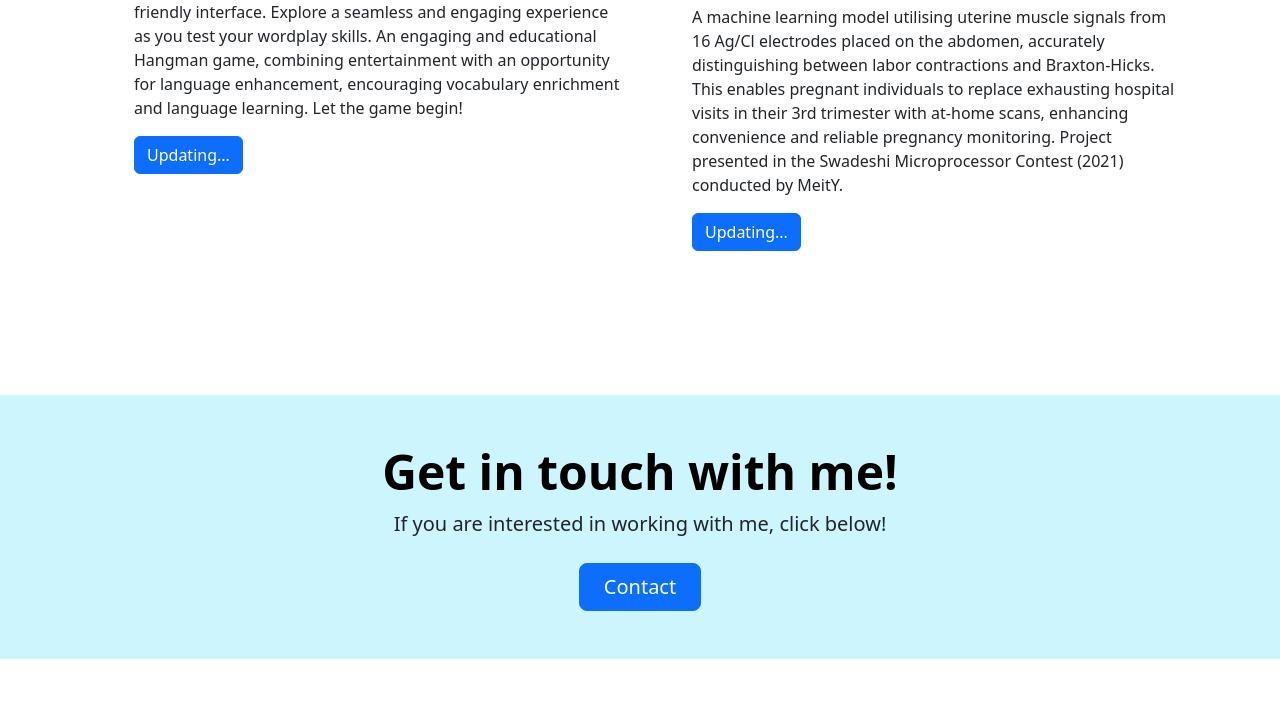
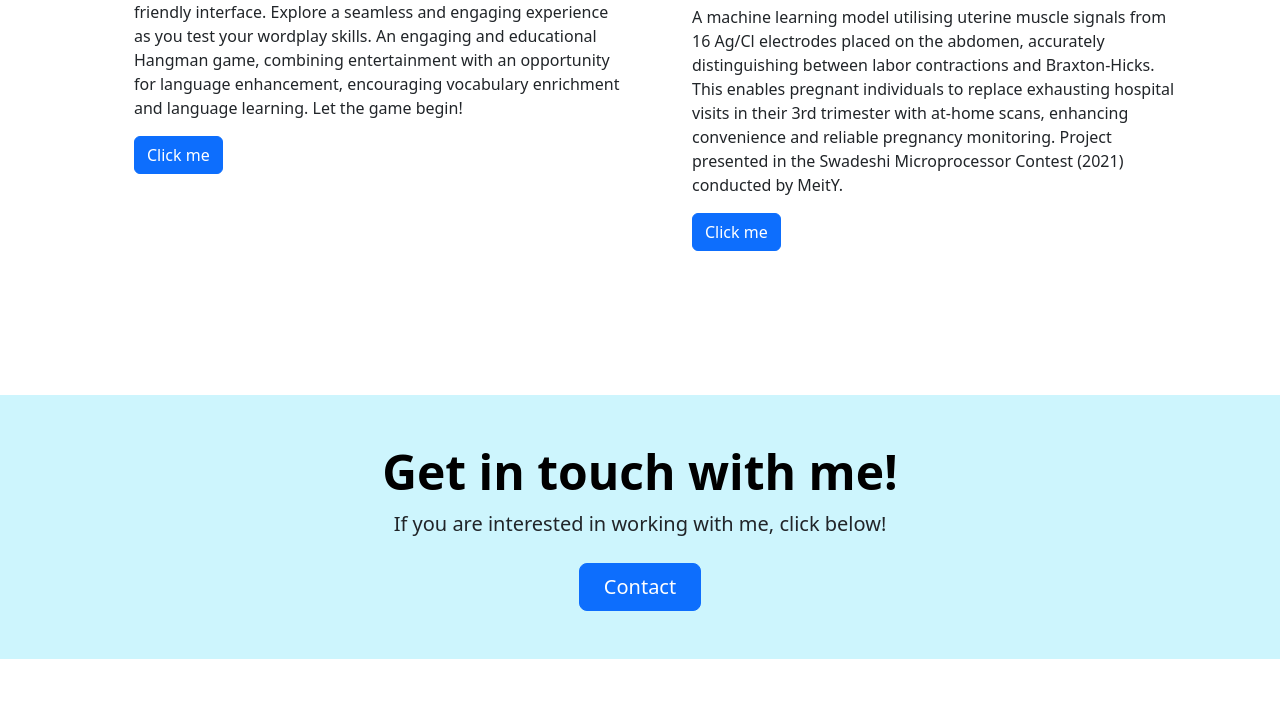
Before and after one commit to SwaminathanT02/my-website, a plain HTML site: page index.html in a window 1280 px wide. Shown: the part 3650-4353 px from the top of the page. Drawn offline with nearby package versions, Linux system fonts and the light colour scheme.

Commit message:
Added Links to Projects

```diff
--- a/index.html
+++ b/index.html
@@ -295,8 +295,8 @@
           <div>
             <h3 class="fs-2 text-body-emphasis">HangMan Web Application</h3>
             <p>Welcome to my Hangman web application, meticulously developed using React.js. This project combines the timeless appeal of the classic word-guessing game with a modern, user-friendly interface. Explore a seamless and engaging experience as you test your wordplay skills. An engaging and educational Hangman game, combining entertainment with an opportunity for language enhancement, encouraging vocabulary enrichment and language learning. Let the game begin!</p>
-            <a href="#" class="btn btn-primary">
-              Updating...
+            <a href="https://github.com/SwaminathanT02/hangman-game" class="btn btn-primary">
+              Click me
             </a>
           </div>
         </div>
@@ -309,8 +309,8 @@
           <div>
             <h3 class="fs-2 text-body-emphasis">Pregnancy Monitoring - Contraction Detection and Identification</h3>
             <p>A machine learning model utilising uterine muscle signals from 16 Ag/Cl electrodes placed on the abdomen, accurately distinguishing between labor contractions and Braxton-Hicks. This enables pregnant individuals to replace exhausting hospital visits in their 3rd trimester with at-home scans, enhancing convenience and reliable pregnancy monitoring. Project presented in the Swadeshi Microprocessor Contest (2021) conducted by MeitY.</p>
-            <a href="#" class="btn btn-primary">
-              Updating...
+            <a href="https://github.com/nishanthvg/LabourDetection" class="btn btn-primary">
+              Click me
             </a>
           </div>
         </div>
```
